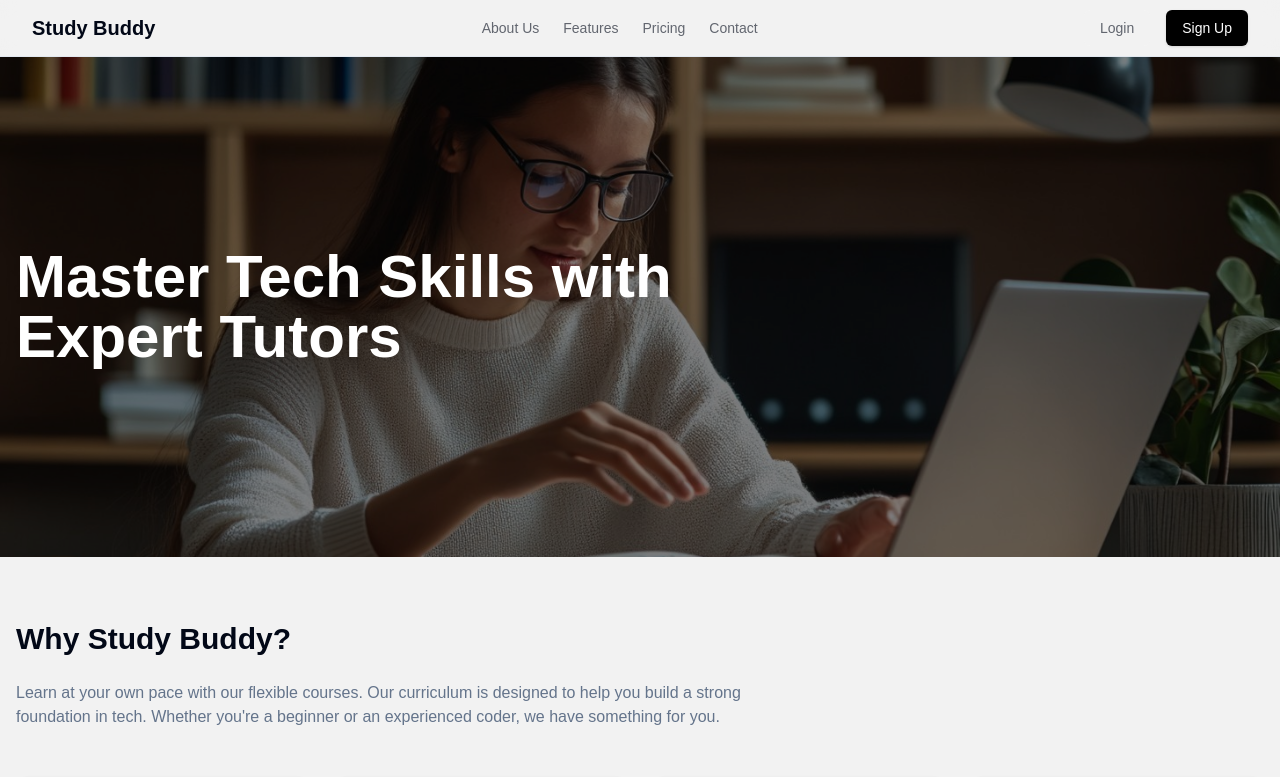
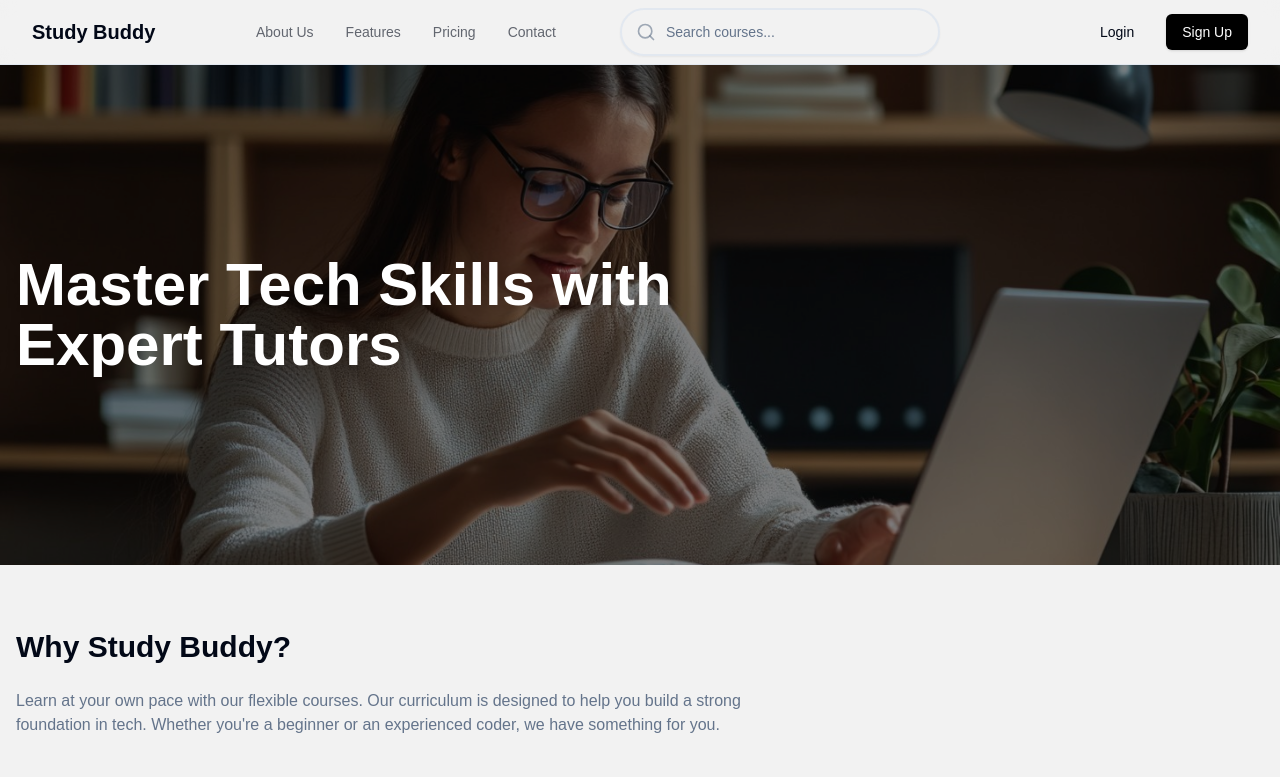
Before and after one commit to 4li40/Senior-project, a Next.js app: page / in a window 1280 px wide. Shown: the top 777 px of the page. Built offline with nearby package versions, Linux system fonts and the light colour scheme.

Commit message:
Add SearchBar component and update MainNavBar layout for improved navigation

```diff
--- a/src/components/MainNavBar.tsx
+++ b/src/components/MainNavBar.tsx
@@ -1,54 +1,67 @@
+"use client";
+
 import { Button } from "@/components/ui/button";
 import Link from "next/link";
+import { SearchBar } from "@/components/SeachBar";
 
 const MainNavBar = () => {
   return (
     <header className="sticky top-0 z-50 w-full border-b bg-background/95 backdrop-blur supports-[backdrop-filter]:bg-background/60">
-      <div className="flex h-14 items-center px-4 lg:px-8">
+      <div className="flex h-16 items-center justify-between px-6 lg:px-8">
         {/* Logo */}
+        <div className="w-[180px]">
           <Link href="/" className="flex items-center">
             <span className="text-xl font-bold">Study Buddy</span>
           </Link>
+        </div>
 
-        {/* Navigation Links - Centered */}
-        <nav className="flex items-center mx-auto space-x-6 text-sm font-medium">
+        {/* Center Section with Nav and Search */}
+        <div className="flex flex-1 items-center justify-center gap-16 max-w-3xl">
+          <nav className="hidden md:flex items-center gap-8 whitespace-nowrap">
             <Link
               href="/about"
-    className="text-foreground/60 transition-transform duration-200 ease-in-out transform hover:scale-105 hover:text-foreground/80 hover:ring-2 hover:ring-gray-300 rounded"
+              className="text-sm font-medium text-foreground/60 hover:text-foreground/80"
             >
               About Us
             </Link>
             <Link
               href="/features"
-    className="text-foreground/60 transition-transform duration-200 ease-in-out transform hover:scale-105 hover:text-foreground/80 hover:ring-2 hover:ring-gray-300 rounded"
+              className="text-sm font-medium text-foreground/60 hover:text-foreground/80"
             >
               Features
             </Link>
             <Link
               href="/pricing"
-    className="text-foreground/60 transition-transform duration-200 ease-in-out transform hover:scale-105 hover:text-foreground/80 hover:ring-2 hover:ring-gray-300 rounded"
+              className="text-sm font-medium text-foreground/60 hover:text-foreground/80"
             >
               Pricing
             </Link>
             <Link
               href="/contact"
-    className="text-foreground/60 transition-transform duration-200 ease-in-out transform hover:scale-105 hover:text-foreground/80 hover:ring-2 hover:ring-gray-300 rounded"
+              className="text-sm font-medium text-foreground/60 hover:text-foreground/80"
             >
               Contact
             </Link>
           </nav>
-
+          <SearchBar
+            placeholder="Search courses..."
+            className="w-[280px] lg:w-[320px]"
+            onChange={(value) => {
+              console.log('Searching:', value);
+            }}
+          />
+        </div>
 
         {/* Right Side Actions */}
-        <div className="flex items-center space-x-4">
+        <div className="w-[180px] flex items-center gap-4 justify-end">
           <Button
             variant="ghost"
-            className="bg-gray-100/20 text-foreground/60 hover:bg-gray-100/40 transition-transform duration-200 ease-in-out transform hover:scale-105 hover:ring-2 hover:ring-gray-300"
+            className="text-sm font-medium"
           >
             <Link href="/login">Login</Link>
           </Button>
           <Button
-            className="bg-black text-white hover:bg-gray-800 transition-transform duration-200 ease-in-out transform hover:scale-105 hover:ring-2 hover:ring-gray-300"
+            className="bg-black text-white hover:bg-gray-800"
           >
             <Link href="/signup">Sign Up</Link>
           </Button>
--- /dev/null
+++ b/src/components/SeachBar.tsx
@@ -0,0 +1,45 @@
+"use client";
+
+import * as React from "react";
+import { Input } from "@/components/ui/input";
+import { Search } from "lucide-react";
+
+interface SearchBarProps {
+  placeholder?: string;
+  onChange?: (value: string) => void;
+  className?: string;
+}
+
+export function SearchBar({
+  placeholder = "Search for anything",
+  onChange,
+  className,
+}: SearchBarProps) {
+  return (
+    <div className="relative w-full">
+      <Search className="absolute left-4 top-1/2 h-5 w-5 -translate-y-1/2 text-muted-foreground/60" />
+      <Input
+        type="search"
+        placeholder={placeholder}
+        onChange={(e) => onChange?.(e.target.value)}
+        className={`
+          pl-11
+          h-12
+          rounded-full
+          border-2
+          border-input
+          bg-background
+          hover:border-muted-foreground/20
+          focus:border-primary
+          focus:ring-1
+          focus:ring-primary/20
+          transition-colors
+          text-base
+          ${className}
+        `}
+      />
+    </div>
+  );
+}
+
+export default SearchBar;
```
Lines whose indentation alone changed are shown as unchanged.
